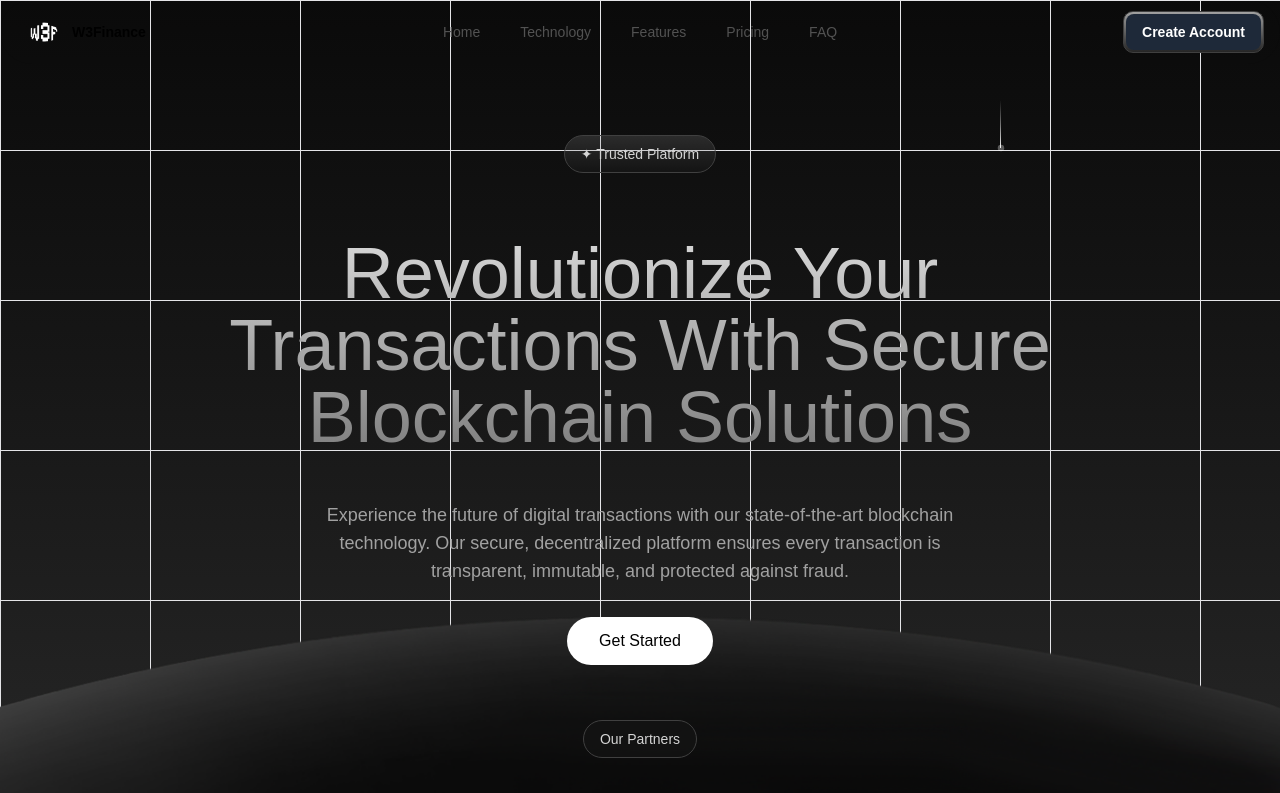
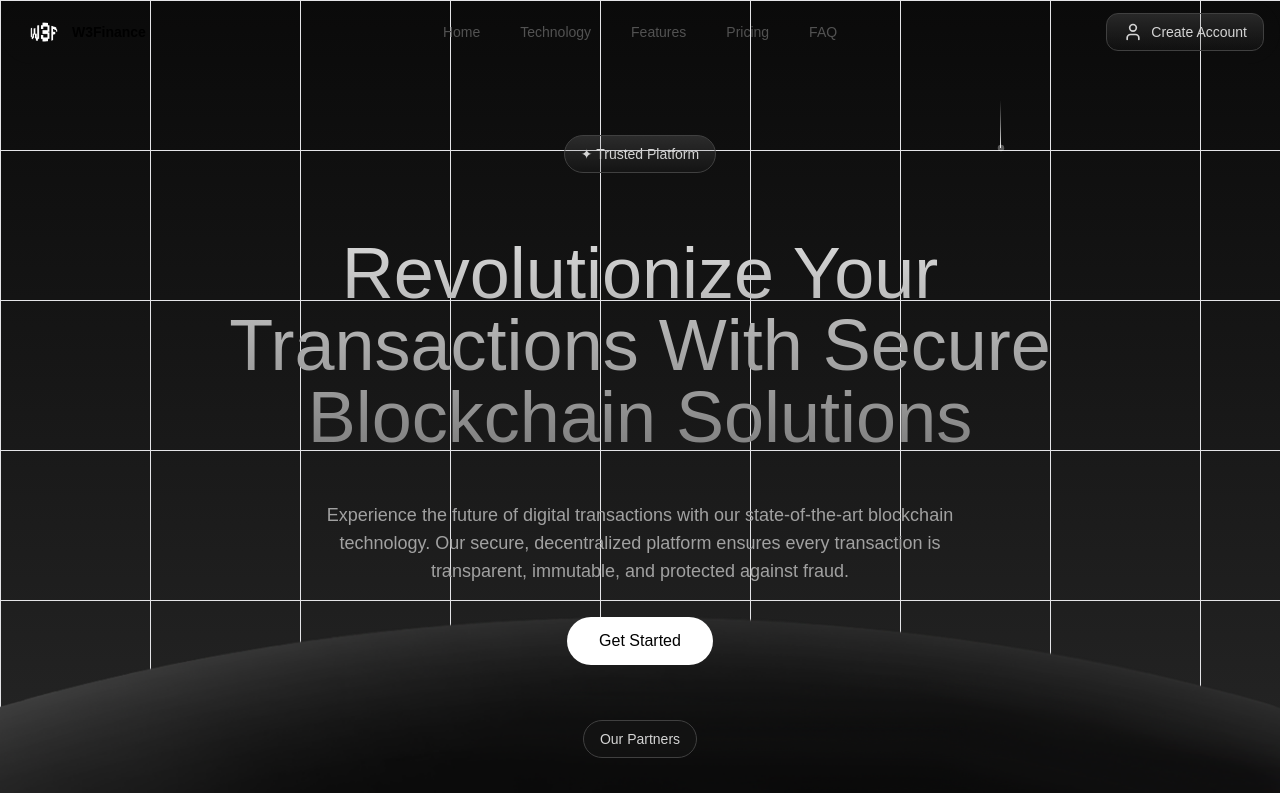
Before and after one commit to Nurman2022/web3-finance, a Next.js app: page / in a window 1280 px wide. Shown: the top 793 px of the page. Built offline with nearby package versions, Linux system fonts and the light colour scheme.

Commit message:
update navbar button

```diff
--- a/src/app/demo/page.js
+++ b/src/app/demo/page.js
@@ -1,14 +1,12 @@
-import { CardStackLoop } from "@/components/svg/CardStackLoop";
-import { ShieldFlowAnimation } from "@/components/svg/ShieldFlowAnimation";
-import { EcosystemRadar } from "@/components/svg/EcosystemRadar";
 import { RadarPulse } from "@/components/svg/RadarPulse";
+import { User } from "lucide-react";
 
 export default function CardStackDemo() {
     return (
         <div className="min-h-screen bg-gradient-to-b from-gray-900 via-purple-900/20 to-black p-8">
             <div className="max-w-6xl mx-auto space-y-16">
 
-                <div className="space-y-6">
+                <div className="space-y-6 bg-black">
                     <div className="text-center">
                         <h2 className="text-2xl font-semibold text-white mb-2">
                             Demo page for testing
@@ -17,10 +15,14 @@ export default function CardStackDemo() {
                             Kartu bergantian menghilang dan loop terus-menerus
                         </p>
                     </div>
-                    <div className="bg-white/5 rounded-3xl p-8 backdrop-blur-sm border border-white/10">
+                    {/* <div className="bg-white/5 rounded-3xl p-8 backdrop-blur-sm border border-white/10">
                         <RadarPulse />
-                    </div>
+                    </div> */}
+                    <div className="inline-flex items-center gap-2 rounded-full bg-gradient-to-b from-neutral-400/20 to-neutral-800/20 border border-neutral-700 px-4 py-2 text-sm text-neutral-300"><User /> Create Account</div>
+                    <div className="flex gap-4 h-20 w-44 bg-gray-700 bg-gradient-to-b from-gray-900 to-gray-600 border-2 border-[#2b2b2a] text-white font-semibold text-sm items-center justify-center rounded-3xl p-2"><User /> Create Account </div>
                 </div>
+
+
             </div>
         </div>
     );
--- a/src/components/Navbar.jsx
+++ b/src/components/Navbar.jsx
@@ -11,6 +11,7 @@ import {
     MobileNavMenu,
 } from "@/components/ui/resizable-navbar";
 import { useState } from "react";
+import { User } from "lucide-react";
 
 export function NavbarDemo({ children }) {
     const navItems = [
@@ -45,7 +46,7 @@ export function NavbarDemo({ children }) {
                 <NavBody>
                     <NavbarLogo />
                     <NavItems items={navItems} />
-                    <NavbarButton variant="dark">Create Account</NavbarButton>
+                    <NavbarButton variant="dark"> <User size={20} /> Create Account</NavbarButton>
                 </NavBody>
 
                 {/* Mobile Navigation */}
--- a/src/components/ui/resizable-navbar.jsx
+++ b/src/components/ui/resizable-navbar.jsx
@@ -212,15 +212,15 @@ export const NavbarButton = ({
     ...props
 }) => {
     const baseStyles =
-        "px-4 py-2 rounded-md bg-white button bg-white text-black text-sm font-bold relative cursor-pointer hover:-translate-y-0.5 transition duration-200 inline-block text-center";
+        "text-sm relative cursor-pointer hover:-translate-y-0.5 transition duration-200 inline-block text-center";
 
     const variantStyles = {
         primary:
-            "shadow-[0_0_24px_rgba(34,_42,_53,_0.06),_0_1px_1px_rgba(0,_0,_0,_0.05),_0_0_0_1px_rgba(34,_42,_53,_0.04),_0_0_4px_rgba(34,_42,_53,_0.08),_0_16px_68px_rgba(47,_48,_55,_0.05),_0_1px_0_rgba(255,_255,_255,_0.1)_inset]",
-        secondary: "bg-transparent shadow-none dark:text-white",
-        dark: "p-0.5 bg-gradient-to-b from-neutral-400 to-neutral-800 rounded-[10px] border border-neutral-700 transition-all duration-150 ease-in-out",
+            "px-4 py-2 rounded-md bg-white text-black shadow-[0_0_24px_rgba(34,_42,_53,_0.06),_0_1px_1px_rgba(0,_0,_0,_0.05),_0_0_0_1px_rgba(34,_42,_53,_0.04),_0_0_4px_rgba(34,_42,_53,_0.08),_0_16px_68px_rgba(47,_48,_55,_0.05),_0_1px_0_rgba(255,_255,_255,_0.1)_inset]",
+        secondary: "px-4 py-2 rounded-md bg-transparent shadow-none dark:text-white",
+        dark: "inline-flex items-center gap-2 rounded-xl bg-gradient-to-b from-neutral-400/20 to-neutral-800/20 border border-neutral-700 px-4 py-2 text-neutral-300",
         gradient:
-            "bg-gradient-to-b from-blue-500 to-blue-700 text-white shadow-[0px_2px_0px_0px_rgba(255,255,255,0.3)_inset]",
+            "px-4 py-2 rounded-md bg-gradient-to-b from-blue-500 to-blue-700 text-white shadow-[0px_2px_0px_0px_rgba(255,255,255,0.3)_inset]",
     };
 
     return (
@@ -228,13 +228,7 @@ export const NavbarButton = ({
             href={href || undefined}
             className={cn(baseStyles, variantStyles[variant], className)}
             {...props}>
-            {variant === "dark" ? (
-                <span className="flex px-4 py-2 bg-gray-800 text-white rounded-[8px] w-full h-full items-center justify-center">
-                    {children}
-                </span>
-            ) : (
-                children
-            )}
+            {children}
         </Tag>
     );
 };
```
